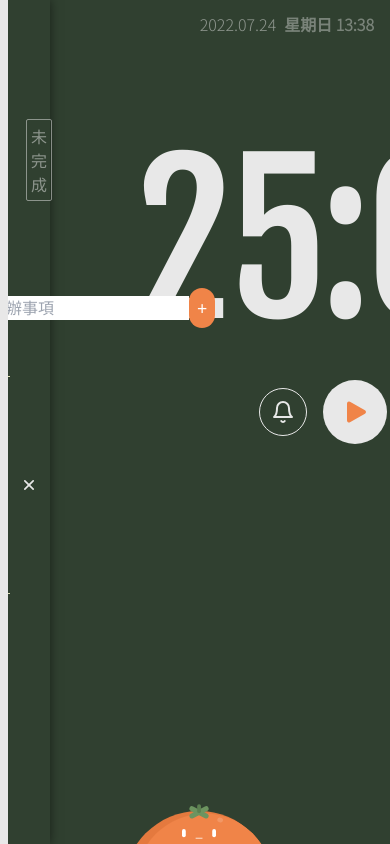
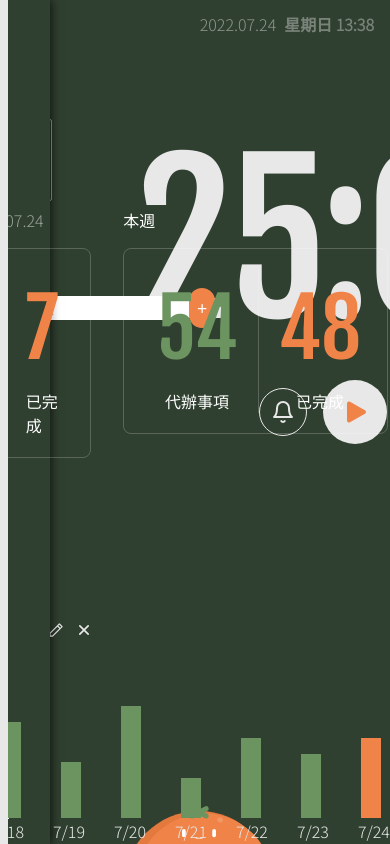
Before and after one commit to dorahs71/tomato-clock, a React (Vite) app: page / in a window 390 px wide. Built offline with nearby package versions, Linux system fonts and the light colour scheme.

Commit message:
add analysis layout

```diff
--- a/src/App.tsx
+++ b/src/App.tsx
@@ -12,29 +12,52 @@ import remove from './assets/icon-delete.svg';
 
 function App() {
   const [showList, setShowList] = useState(false);
+  const [showAnalysis, setShowAnalysis] = useState(false);
+
+  const handleShowList = () => {
+    setShowList((prev) => !prev);
+    if (showAnalysis) {
+      setShowAnalysis((prev) => !prev);
+    }
+  };
+
+  const handleShowAnalysis = () => {
+    setShowAnalysis((prev) => !prev);
+    if (showList) {
+      setShowList((prev) => !prev);
+    }
+  };
 
   return (
     <div className="bg-green-100 flex h-full overflow-hidden">
       <div
-        className={`text-grey-100 absolute top-3 right-4 font-ch opacity-50 duration-300 ease-in-out ${
-          showList ? 'hidden' : ''
-        }`}
+        className={`text-grey-100 absolute top-3 right-4 font-ch opacity-50 duration-300 ease-in-out
+        ${showList ? 'hidden' : ''}
+        ${showAnalysis ? 'hidden' : ''}
+        `}
       >
         2022.07.24
         <span className="ml-2 opacity-80 font-bold">星期日 13:38</span>
       </div>
       <section className="bg-grey-100 w-16 z-20 flex flex-col items-center justify-center">
         <div
-          className="p-1 cursor-pointer hover:bg-grey-200"
-          onClick={() => setShowList((prev) => !prev)}
+          className={`p-1 cursor-pointer hover:bg-grey-0 ${
+            showList ? 'bg-grey-0' : ''
+          }`}
+          onClick={handleShowList}
         >
           <img src={list} alt="list" />
         </div>
-        <div className="p-1 cursor-pointer">
+        <div
+          className={`p-1 cursor-pointer hover:bg-grey-0 ${
+            showAnalysis ? 'bg-grey-0' : ''
+          }`}
+          onClick={handleShowAnalysis}
+        >
           <img src={analysis} alt="analysis" />
         </div>
       </section>
-      <div
+      <section
         className={`w-2/5 h-full text-grey-100 fixed z-10 flex flex-col left-[50px] py-20 px-10 bg-green-100 shadow-[0px_0px_10px_rgba(0,0,0,50%)] ${
           showList ? '' : 'translate-x-[-100%]'
         } duration-300 ease-in-out`}
@@ -57,7 +80,7 @@ function App() {
             +
           </div>
         </div>
-        <div className="mt-10 border-y border-green-300 p-3 flex items-cent justify-between">
+        <div className="mt-10 border-y border-green-300 border-opacity-50 p-3 flex items-cent justify-between">
           <div className="flex items-center gap-2">
             <div className="border w-4 h-4 rounded-full" />
             <div>設計番茄鐘 UI 介面</div>
@@ -71,13 +94,111 @@ function App() {
             </button>
           </div>
         </div>
-      </div>
+        <div className="border-b border-green-300 border-opacity-50 p-3 flex items-cent justify-between">
+          <div className="flex items-center gap-2">
+            <div className="border w-4 h-4 rounded-full" />
+            <div>學習 Javascript</div>
+          </div>
+          <div className="flex items-center">
+            <button className="cursor-pointer p-1 w-7 h-7 hover:bg-green-200">
+              <img src={edit} alt="edit" />
+            </button>
+            <button className="cursor-pointer p-1 w-7 h-7 hover:bg-green-200">
+              <img src={remove} alt="edit" />
+            </button>
+          </div>
+        </div>
+      </section>
       <section
-        className={`px-32 pt-20 h-screen flex flex-col justify-between text-grey-100 overflow-hidden duration-300 ease-in-out ${
+        className={`w-1/2 h-full text-grey-100 fixed z-10 flex flex-col left-[50px] py-12 lg:py-20 xl:py-24 px-14 xl:px-24 bg-green-100 shadow-[0px_0px_10px_rgba(0,0,0,50%)] ${
+          showAnalysis ? '' : 'translate-x-[-100%]'
+        } duration-300 ease-in-out`}
+      >
+        <div className="font-ch">
+          <div className="text-4xl font-bold">專注度分析</div>
+        </div>
+        <div className="flex gap-8 mt-10">
+          <div className="flex flex-col gap-4 w-[265px]">
+            <div>
+              <div className="text-grey-0 font-ch">
+                今日
+                <span className="text-grey-0 opacity-50 ml-6">2022.07.24</span>
+              </div>
+              <div className="border border-grey-0 border-opacity-20 flex items-center justify-between py-5 px-8 mt-4 rounded-lg">
+                <div className="flex flex-col items-center">
+                  <div className="font-en text-green-200 text-[80px]">9</div>
+                  <div className="font-ch text-grey-0">代辦事項</div>
+                </div>
+                <div className="flex flex-col items-center ml-5 border-l border-grey-0 border-opacity-20 pl-5">
+                  <div className="font-en text-orange text-[80px]">7</div>
+                  <div className="font-ch text-grey-0">已完成</div>
+                </div>
+              </div>
+            </div>
+          </div>
+          <div className="flex flex-col gap-4 w-[265px]">
+            <div>
+              <div className="text-grey-0 font-ch">本週</div>
+              <div className="border border-grey-0 border-opacity-20 flex items-center justify-between py-5 px-8 mt-4 rounded-lg">
+                <div className="flex flex-col items-center">
+                  <div className="font-en text-green-200 text-[80px]">54</div>
+                  <div className="font-ch text-grey-0">代辦事項</div>
+                </div>
+                <div className="flex flex-col items-center ml-5 border-l border-grey-0 border-opacity-20 pl-5">
+                  <div className="font-en text-orange text-[80px]">48</div>
+                  <div className="font-ch text-grey-0">已完成</div>
+                </div>
+              </div>
+            </div>
+          </div>
+        </div>
+        <div className="mt-10 flex flex-col font-ch">
+          <div className="text-grey-0 m-auto">2022.07.18 ~ 2019.07.24</div>
+          <div className="flex items-end">
+            <div className="flex flex-col gap-2 text-grey-0 items-center border-r border-grey-0 pr-2">
+              <div>14</div>
+              <div>12</div>
+              <div>10</div>
+              <div>8</div>
+              <div>6</div>
+              <div>4</div>
+              <div>2</div>
+              <div>0</div>
+            </div>
+            <div className="flex gap-10 items-baseline">
+              <div className="w-5 h-24 bg-green-200 ml-16" />
+              <div className="w-5 h-14 bg-green-200" />
+              <div className="w-5 h-28 bg-green-200" />
+              <div className="w-5 h-10 bg-green-200" />
+              <div className="w-5 h-20 bg-green-200" />
+              <div className="w-5 h-16 bg-green-200" />
+              <div className="w-5 h-20 bg-orange" />
+            </div>
+          </div>
+          <div className="flex gap-[29px] border-t border-grey-0 items-baseline ml-[25px] w-[88%]">
+            <div className="ml-14">7/18</div>
+            <div>7/19</div>
+            <div>7/20</div>
+            <div>7/21</div>
+            <div>7/22</div>
+            <div>7/23</div>
+            <div>7/24</div>
+          </div>
+        </div>
+      </section>
+      <section
+        className={`px-32 pt-20 h-screen flex flex-col justify-between text-grey-100 overflow-hidden duration-300 ease-in-out
+        ${
           showList
             ? 'translate-x-[50%] lg:translate-x-[55%] xl:translate-x-[65%]'
             : ''
-        } `}
+        }
+        ${
+          showAnalysis
+            ? 'translate-x-[50%] lg:translate-x-[55%] xl:translate-x-[65%]'
+            : ''
+        }
+            `}
       >
         <div className="flex items-center">
           <div className="flex flex-col font-en text-[200px] gap-2">
```
